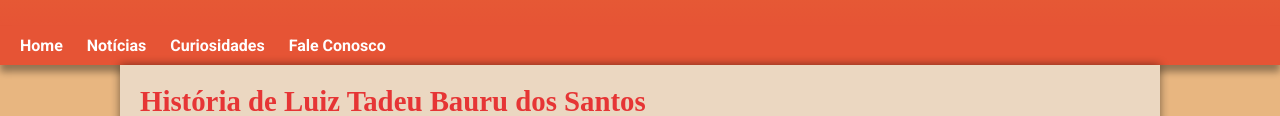
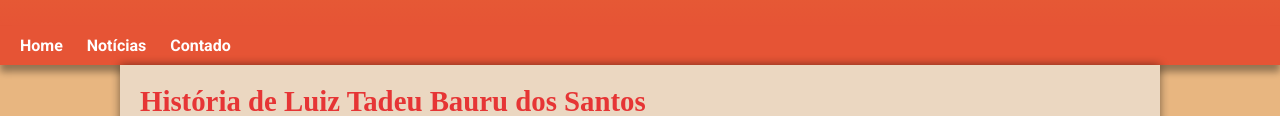
Before and after one commit to dalessandrosantos/projeto01.gihub.io, a plain HTML site: page index.html in a window 1280 px wide. Shown: the part 164-280 px from the top of the page. Drawn offline with Linux system fonts and the light colour scheme.

```diff
--- a/index.html
+++ b/index.html
@@ -19,8 +19,7 @@
     <nav>
         <a href="#">Home</a>
         <a href="#">Notícias</a>
-        <a href="#">Curiosidades</a>
-        <a href="#">Fale Conosco</a>
+        <a href="#">Contado</a>
     </nav>
 
     <!--Define o conteúdo principal dentro do <body> em seu documento ou aplicação-->
```
